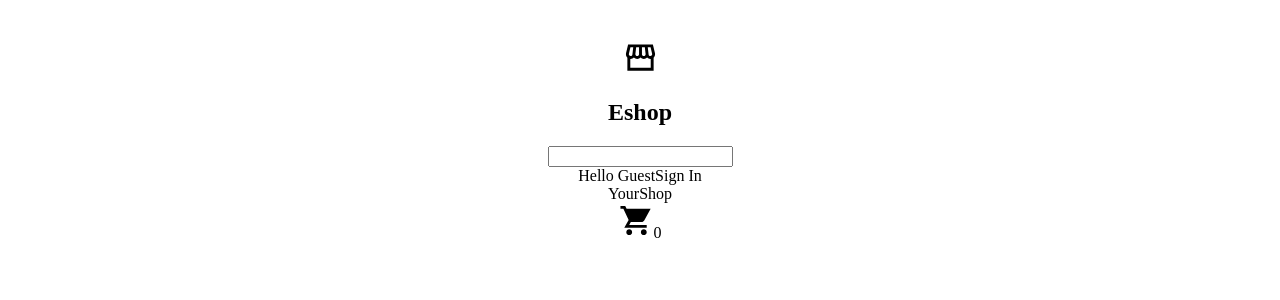
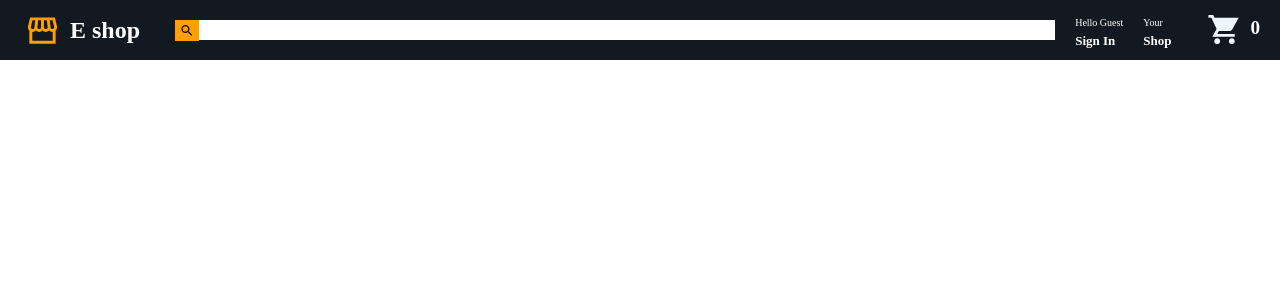
Before and after one commit to SelvakumarBoominathan/E-commerce, a React (Vite) app: page / in a window 1280 px wide. Shown: the top 300 px of the page. Built offline with nearby package versions, Linux system fonts and the light colour scheme.

Commit message:
styles added to the header

```diff
--- a/src/App.css
+++ b/src/App.css
@@ -1,6 +1,5 @@
-#root {
-  max-width: 1280px;
-  margin: 0 auto;
-  padding: 2rem;
-  text-align: center;
+*{
+  padding: 0;
+  margin: 0;
+  box-sizing: border-box;
 }
--- a/src/components/header.jsx
+++ b/src/components/header.jsx
@@ -1,17 +1,20 @@
 import React from 'react';
 import ShoppingCartSharpIcon from '@mui/icons-material/ShoppingCartSharp';
 import StorefrontSharpIcon from '@mui/icons-material/StorefrontSharp';
+import SearchSharpIcon from '@mui/icons-material/SearchSharp';
+import './style.css'
 
 const header = () => {
   return (
-    <div>
+    <div className="header">
 
       <div className="header_logo">
         <StorefrontSharpIcon className='header_logoImage'  fontSize="large"/>
-        <h2 className='header_logoTitle'>Eshop</h2>
+        <h2 className='header_logoTitle'>E shop</h2>
       </div>
 
       <div className="header_search">
+        <SearchSharpIcon className="header_searchIcon"/>
         <input type="text" className="header_input" />
 
 
@@ -30,9 +33,9 @@ const header = () => {
           <span className="nav_Item2">Shop</span>
         </div>
 
-        <div className="nav_Item">
-        <ShoppingCartSharpIcon  fontSize='large'/>
-          <span className="nav_Item2">0</span>
+        <div className="nav_ItemBasket">
+        <ShoppingCartSharpIcon className="itembasket"  fontSize='large'/>
+          <span className="nav_Item2 nav_basketCount">0</span>
         </div>
 
       </div>
--- a/src/components/style.css
+++ b/src/components/style.css
@@ -0,0 +1,90 @@
+.header{
+  height: 60px;
+  display: flex;
+  align-items: center;
+  background-color: #131921;
+  position: sticky;
+  top: 0;
+  z-index: 100;
+}
+
+.header_logo{
+  display:flex;
+  align-items: center;
+  color: #ff9f00;
+  margin: 0 25px;
+}
+
+.header_logoImage{
+  margin-right: 10px;
+}
+
+.header_logoTitle{
+  text-decoration: none;
+  border : 0;
+  color: white;
+}
+
+.header_search{
+  display: flex;
+  flex: 1;
+  align-items: center;
+  border-radius: 24px;
+  margin: 0 10px;
+}
+
+.header_input{
+  height: 12px;
+  padding: 10px;
+  border: none;
+  width: 100%;
+}
+
+.header_searchIcon{
+  padding: 3px;
+  height: 21px !important;
+  background-color: #ff9f00;
+}
+
+.header_nav{
+  /* background-color: aliceblue; */
+  display: flex;
+  justify-content: space-between;
+}
+
+.nav_Item{
+  display: flex;
+  flex-direction: column;
+  margin: 10px 10px 10px 10px ;
+  color: white;
+}
+
+.nav_ItemBasket{
+  display: flex;
+  /* justify-content: left; */
+  margin: 10px 0 0 10px ;
+  color: white;
+}
+
+.nav_Item1{
+  font-size: 10px;
+  padding: 5px 0 5px 0;
+}
+
+.nav_Item2{
+  font-size: 13px;
+  font-weight: 800;
+}
+
+.itembasket{
+  display: flex;
+  align-items: center;
+  color: aliceblue;
+  margin:  0 0.5rem 0 1rem;
+}
+
+.nav_basketCount{
+  /* margin-left:  10px; */
+  margin: 5px 20px 0 0;
+  font-size: larger;
+}
```
